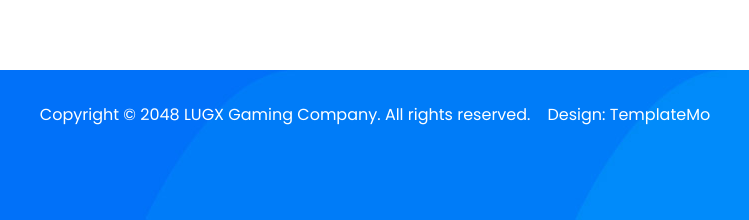
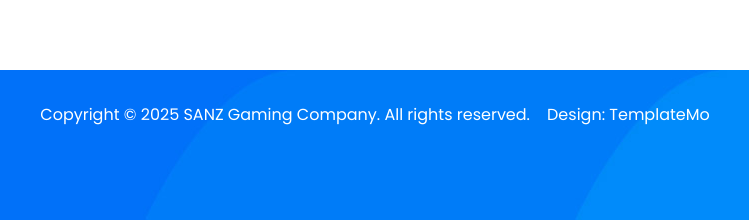
Before and after one commit to sanzz2323/WEB, a plain HTML site: page product-details.html in a window 1280 px wide. Shown: the part 2089-2309 px from the top of the page, 265-1014 px from the left. Drawn offline with nearby package versions, Linux system fonts and the light colour scheme.

Commit message:
product-details.html

```diff
--- a/product-details.html
+++ b/product-details.html
@@ -7,7 +7,7 @@
     <meta name="viewport" content="width=device-width, initial-scale=1, shrink-to-fit=no">
     <link href="https://fonts.googleapis.com/css2?family=Poppins:wght@100;200;300;400;500;600;700;800;900&display=swap" rel="stylesheet">
 
-    <title>Lugx Gaming - Detail Produk</title>
+    <title>SANZ Gaming - Detail Produk</title>
 
     <!-- Bootstrap core CSS -->
     <link href="vendor/bootstrap/css/bootstrap.min.css" rel="stylesheet">
@@ -206,7 +206,7 @@ https://templatemo.com/tm-589-lugx-gaming
   <footer>
     <div class="container">
       <div class="col-lg-12">
-        <p>Copyright © 2048 LUGX Gaming Company. All rights reserved. &nbsp;&nbsp; <a rel="nofollow" href="https://templatemo.com" target="_blank">Design: TemplateMo</a></p>
+        <p>Copyright © 2025 SANZ Gaming Company. All rights reserved. &nbsp;&nbsp; <a rel="nofollow" href="https://templatemo.com" target="_blank">Design: TemplateMo</a></p>
       </div>
     </div>
   </footer>
```
